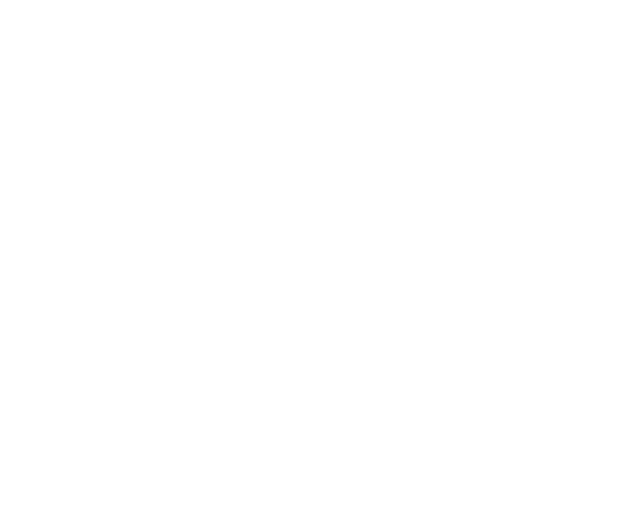
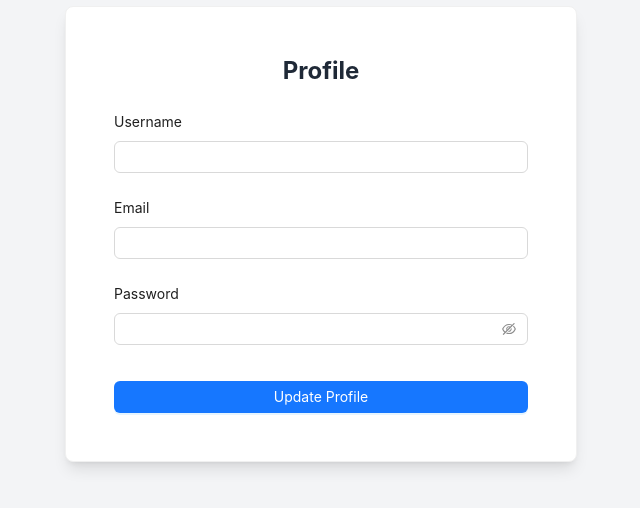
Before and after one commit to factorgh/texas-oil-finder-client, a React (Vite) app: page /profile in a window 1280 px wide. Before the commit this address had no page. Shown: the part 166-674 px from the top of the page, without its empty margins (319-959 px from the left). Built offline with nearby package versions, Linux system fonts and the light colour scheme.

Commit message:
Update ui

```diff
--- a/src/App.jsx
+++ b/src/App.jsx
@@ -13,10 +13,12 @@
 import PermitsPage from "./pages/permits";
 import PricingPage from "./pages/pricing";
 import ProducingOperatorDetails from "./pages/producing_operator_details";
+import Profile from "./pages/profile";
 import RegisterPage from "./pages/register";
 import SearchPage from "./pages/search";
 
 function App() {
+  const userId = localStorage.getItem("user");
   return (
     <BrowserRouter>
       <Routes>
@@ -104,9 +106,13 @@
         />
         <Route path="/login" element={<LoginPage />} />
         <Route path="/register" element={<RegisterPage />} />
+        <Route path="/profile" element={<Profile />} />
 
         {/* Stripe routes */}
-        <Route path="/checkout" element={<SubscriptionPlans userId="1" />} />
+        <Route
+          path="/checkout"
+          element={<SubscriptionPlans userId={userId} />}
+        />
         <Route path="/success" element={<Success />} />
         <Route path="/cancel" element={<Cancel />} />
       </Routes>
--- a/src/components/core/header.jsx
+++ b/src/components/core/header.jsx
@@ -31,7 +31,7 @@
             <>
               <Link
                 className="flex items-center text-white px-3 font-bold hover:bg-blue-600"
-                to="/my-bookings"
+                to="/profile"
               >
                 My Profile
               </Link>
--- a/src/components/core/layout.jsx
+++ b/src/components/core/layout.jsx
@@ -1,9 +1,20 @@
+/* eslint-disable react/prop-types */
+import { Navigate, useLocation } from "react-router-dom";
 import Header from "./header";
 import Hero from "./hero";
 import Tabs from "./tabs";
 
-// eslint-disable-next-line react/prop-types
 const Layout = ({ children }) => {
+  const is_subscribed = localStorage.getItem("is_subscribed") === "true";
+  const location = useLocation();
+
+  // List of routes allowed even if the user is not subscribed
+  const allowedRoutes = ["/"];
+
+  if (!is_subscribed && !allowedRoutes.includes(location.pathname)) {
+    return <Navigate to="/" />;
+  }
+
   return (
     <div className="flex flex-col min-h-screen">
       <Header />
@@ -12,7 +23,6 @@
         <Tabs />
       </div>
       <div className="container mx-auto py-10 flex-1">{children}</div>
-      {/* <Footer /> */}
     </div>
   );
 };
--- a/src/components/core/tabs.jsx
+++ b/src/components/core/tabs.jsx
@@ -3,6 +3,8 @@
 import { Link } from "react-router-dom";
 
 const Tabs = () => {
+  const is_subscribed = localStorage.getItem("is_subscribed") === "true";
+  console.log("is_subscribed:", is_subscribed);
   const [activeTab, setActiveTab] = useState("home");
 
   const filter = [
@@ -16,25 +18,29 @@
 
   return (
     <div className="-mt-8 p-4 bg-blue-100 rounded-lg shadow-lg grid grid-cols-2 lg:grid-cols-6 2xl:grid-cols-5 items-center gap-4">
-      {filter.map((item) => (
+      {filter.map((item) => {
+        const isDisabled = !is_subscribed && item.value !== "home"; // Disable if not subscribed and not "Home"
+
+        return (
           <Link
-          to={`/${item.value}`}
+            to={isDisabled ? "#" : `/${item.value}`} // Prevent navigation if disabled
             key={item.value}
             onClick={() => {
-            setActiveTab(item.value);
+              if (!isDisabled) setActiveTab(item.value);
             }}
-          className={`flex  items-center justify-center gap-1 cursor-pointer p-2 transition-all duration-300 ${
-            activeTab === item.value
+            className={`flex items-center justify-center gap-1 cursor-pointer p-2 transition-all duration-300 ${
+              isDisabled
+                ? "opacity-50 cursor-not-allowed" // Make it visually disabled
+                : activeTab === item.value
                 ? "border-2 border-blue-500 bg-blue-200 text-blue-900 rounded-lg"
                 : "text-gray-600 hover:text-blue-500"
             }`}
           >
             <div className="text-2xl">{item.icon}</div>
-          {/* {activeTab === item.value && ( */}
             <span className="text-sm font-semibold">{item.name}</span>
-          {/* )} */}
           </Link>
-      ))}
+        );
+      })}
     </div>
   );
 };
--- a/src/pages/login.jsx
+++ b/src/pages/login.jsx
@@ -11,10 +11,11 @@
       const res = await login(values);
       console.log("Login successful:", res);
       // Store the token and user in local storage
-      const { token, user } = res;
-      localStorage.setItem("token", token);
-      localStorage.setItem("user", JSON.stringify(user));
+      const { access_token, userId, is_subscribed } = res;
+      localStorage.setItem("token", access_token);
+      localStorage.setItem("user", userId);
       localStorage.setItem("isLoggedIn", true);
+      localStorage.setItem("is_subscribed", is_subscribed);
       navigate("/");
       message.success("You have logged in successfully!");
     } catch (error) {
--- /dev/null
+++ b/src/pages/profile.jsx
@@ -0,0 +1,90 @@
+import { Badge, Button, Card, Form, Input, message } from "antd";
+import { useEffect, useState } from "react";
+
+const Profile = () => {
+  const [form] = Form.useForm();
+  const [user, setUser] = useState(null);
+  const [loading, setLoading] = useState(false);
+
+  useEffect(() => {
+    // Fetch user data from localStorage or API
+    const storedUser = JSON.parse(localStorage.getItem("user"));
+    if (storedUser) {
+      setUser(storedUser);
+      form.setFieldsValue(storedUser); // Pre-fill form with user data
+    }
+  }, [form]);
+
+  const handleUpdate = async (values) => {
+    try {
+      setLoading(true);
+      console.log("Updated values:", values);
+
+      // Simulate API update request
+      setTimeout(() => {
+        setUser(values);
+        localStorage.setItem("user", JSON.stringify(values));
+        message.success("Profile updated successfully!");
+        setLoading(false);
+      }, 1000);
+    } catch (error) {
+      console.log(error);
+      message.error("Failed to update profile.");
+      setLoading(false);
+    }
+  };
+
+  return (
+    <div className="flex justify-center items-center min-h-screen bg-gray-100 p-4">
+      <Card className="w-full max-w-lg shadow-lg rounded-lg p-6">
+        <h2 className="text-2xl font-bold text-center text-gray-800 mb-4">
+          Profile
+        </h2>
+
+        {user && (
+          <div className="flex flex-col items-center">
+            <div className="text-lg font-semibold">{user.username}</div>
+            <div className="text-gray-600">{user.email}</div>
+            <Badge
+              count={user.is_subscribed ? "Subscribed" : "Not Subscribed"}
+              style={{
+                backgroundColor: user.is_subscribed ? "#52c41a" : "#ff4d4f",
+                marginTop: "10px",
+              }}
+            />
+          </div>
+        )}
+
+        <Form
+          form={form}
+          layout="vertical"
+          className="mt-6"
+          onFinish={handleUpdate}
+        >
+          <Form.Item label="Username" name="username">
+            <Input />
+          </Form.Item>
+
+          <Form.Item label="Email" name="email">
+            <Input type="email" />
+          </Form.Item>
+
+          <Form.Item label="Password" name="password">
+            <Input.Password />
+          </Form.Item>
+
+          <Button
+            type="primary"
+            className="w-full mt-3"
+            htmlType="submit"
+            loading={loading}
+          >
+            Update Profile
+          </Button>
+        </Form>
+      </Card>
+    </div>
+  );
+};
+
+export default Profile;
```
Lines whose indentation alone changed are shown as unchanged.
